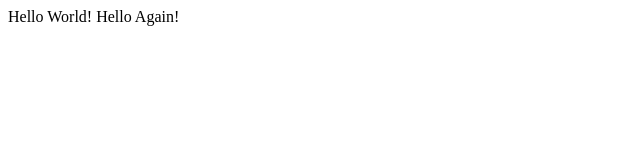
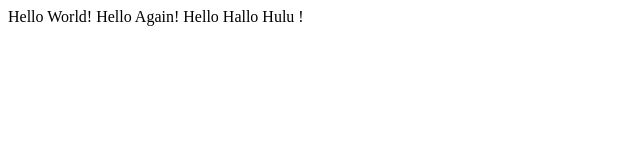
Before and after one commit to cursorcanis/lecture0, a plain HTML site: page lecture0/hello.html in a window 1280 px wide. Shown: the whole page, without its empty margins (0-640 px from the left). Drawn offline with Linux system fonts and the light colour scheme.

Commit message:
Update hello.html

```diff
--- a/lecture0/hello.html
+++ b/lecture0/hello.html
@@ -6,7 +6,7 @@
         </title>
     </head>
 <body>
-    Hello World! Hello Again!
+    Hello World! Hello Again! Hello Hallo Hulu !
 </body>
 
 </html>
```
